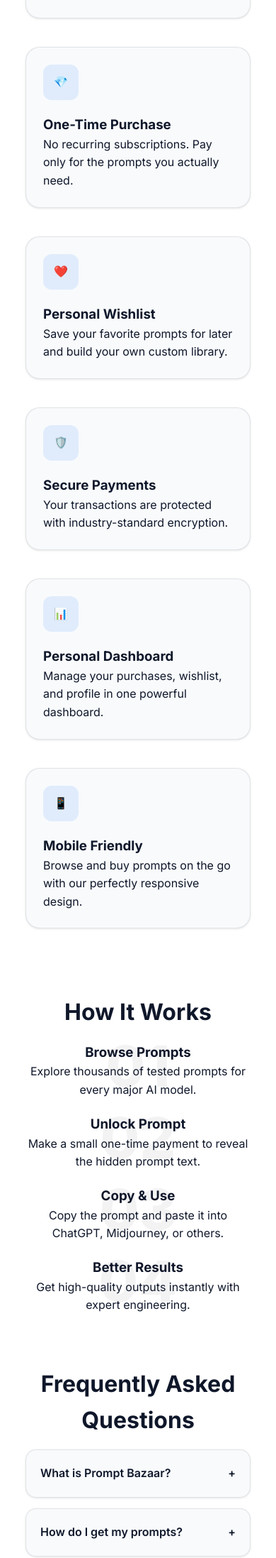
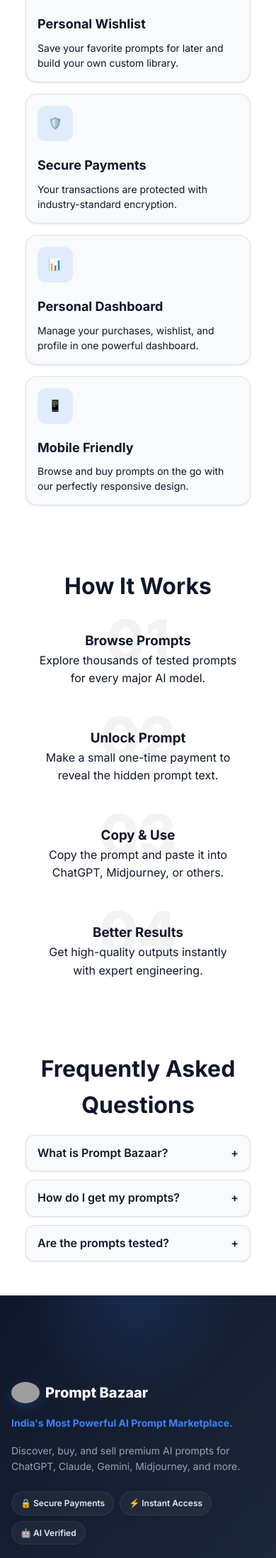
Before and after one commit to SHARABUMANOJKUMAR/Prompt-Bazaar999, a Flask app: page / in a window 390 px wide. Shown: the part 1845-4040 px from the top of the page at 71% size. Run offline with Flask 3, Linux system fonts and the light colour scheme; grey boxes are pictures that could not be loaded.

Commit message:
Final mobile QA fixes: stats 2x2, footer 2col, touch targets, and feature cards

```diff
--- a/static/css/landing.css
+++ b/static/css/landing.css
@@ -1297,10 +1297,10 @@ section {
 
   /* Stats Section */
   .stats-grid {
-    padding: 24px !important;
-    grid-template-columns: 1fr !important;
-    gap: 20px !important;
-    border-radius: 20px !important;
+    padding: 24px 16px !important;
+    grid-template-columns: 1fr 1fr !important;
+    gap: 16px !important;
+    border-radius: 16px !important;
   }
 
   /* Back to top */
@@ -1310,106 +1310,156 @@ section {
   }
 
   /* 4. FEATURES SECTION MOBILE */
+  .features {
+    padding: 32px 16px !important;
+  }
   .features .text-h2 {
-    font-size: 2.4rem !important;
+    font-size: 32px !important;
+    margin-bottom: 24px !important;
   }
   .features-grid {
     grid-template-columns: 1fr !important;
-    gap: 20px !important;
+    gap: 16px !important;
     width: 100% !important;
   }
   .feature-card {
-    padding: 24px !important;
-    border-radius: 20px !important;
-    margin-bottom: 20px !important;
+    padding: 16px !important;
+    border-radius: 16px !important;
+    margin-bottom: 0 !important;
     width: 100% !important;
     box-sizing: border-box !important;
   }
+  .feature-card h3 {
+    font-size: 18px !important;
+    margin-bottom: 8px !important;
+  }
+  .feature-card p {
+    font-size: 14px !important;
+    line-height: 1.5 !important;
+  }
 
   /* 5. FAQ SECTION MOBILE */
+  .steps {
+    padding: 32px 16px !important;
+  }
   .steps-grid {
     grid-template-columns: 1fr !important;
-    gap: 20px !important;
+    gap: 16px !important;
   }
-  .faq-accordion {
+  .step-item {
+    padding: 20px 16px !important;
+    border-radius: 16px !important;
+  }
+  .faq-accordion, .faq-container {
     width: 100% !important;
     max-width: 100% !important;
+    display: flex !important;
+    flex-direction: column !important;
+    gap: 12px !important;
   }
   .faq-item {
     width: 100% !important;
-    border-radius: 15px !important;
-    margin-bottom: 15px !important;
+    border-radius: 12px !important;
+    margin-bottom: 0 !important;
     box-sizing: border-box !important;
   }
   .faq-question {
-    padding: 20px !important;
-    font-size: 1rem !important;
+    padding: 12px 16px !important;
+    font-size: 16px !important;
+    min-height: 48px !important;
+    display: flex !important;
+    align-items: center !important;
+    justify-content: space-between !important;
   }
   .faq-answer {
-    padding: 0 20px !important;
-    font-size: 1rem !important;
+    padding: 0 16px !important;
+    font-size: 14px !important;
+    line-height: 1.6 !important;
   }
   .faq-item.active .faq-answer {
-    padding-bottom: 20px !important;
+    padding-bottom: 16px !important;
   }
 
   /* 9. FOOTER MOBILE STYLING */
   .footer-container-premium {
-    padding: 40px 20px !important;
+    padding: 40px 16px calc(env(safe-area-inset-bottom, 24px) + 24px) 16px !important;
   }
   .footer-grid-premium {
-    grid-template-columns: 1fr !important;
-    gap: 32px !important;
-    text-align: center !important;
+    grid-template-columns: 1fr 1fr !important;
+    gap: 32px 16px !important;
+    text-align: left !important;
   }
   .footer-col {
-    align-items: center !important;
-    text-align: center !important;
+    align-items: flex-start !important;
+    text-align: left !important;
     gap: 16px !important;
   }
+  .brand-col, .newsletter-col {
+    grid-column: 1 / -1 !important;
+  }
   .footer-logo-premium {
-    justify-content: center !important;
-    font-size: 24px !important;
+    justify-content: flex-start !important;
+    font-size: 20px !important;
+    gap: 8px !important;
   }
   .footer-brand-logo {
-    max-width: 80px !important;
+    max-width: 40px !important;
     height: auto !important;
   }
-  .footer-tagline-premium {
+  .footer-tagline-premium, .footer-description-premium {
     font-size: 14px !important;
-  }
-  .footer-description-premium {
-    font-size: 14px !important;
+    line-height: 1.6 !important;
   }
   .footer-trust-badges {
-    justify-content: center !important;
+    justify-content: flex-start !important;
     gap: 8px !important;
+    flex-wrap: wrap !important;
   }
   .trust-badge {
-    font-size: 0.75rem !important;
-    padding: 4px 10px !important;
+    font-size: 12px !important;
+    padding: 6px 12px !important;
   }
   .footer-contact-list {
-    align-items: center !important;
+    align-items: flex-start !important;
+    gap: 12px !important;
   }
   .footer-contact-link-item {
-    justify-content: center !important;
+    justify-content: flex-start !important;
+    gap: 8px !important;
+    min-height: 44px !important;
+    font-size: 14px !important;
   }
   .contact-icon {
     width: 20px !important;
     height: 20px !important;
   }
   .social-icons-wrap-premium {
-    justify-content: center !important;
-    gap: 16px !important;
+    justify-content: flex-start !important;
+    gap: 12px !important;
+    margin-top: 8px !important;
+  }
+  .social-circle-btn {
+    width: 44px !important;
+    height: 44px !important;
   }
   .newsletter-form-premium {
     max-width: 100% !important;
-    margin: 0 auto !important;
+    margin: 0 !important;
+    display: flex !important;
+    flex-direction: column !important;
+    gap: 12px !important;
+  }
+  .newsletter-input-premium, .newsletter-btn-premium {
+    width: 100% !important;
+    height: 48px !important;
+  }
+  .newsletter-btn-premium {
+    justify-content: center !important;
   }
   .bottom-split-links {
     flex-direction: column !important;
     gap: 12px !important;
+    align-items: center !important;
   }
 }
 
```
